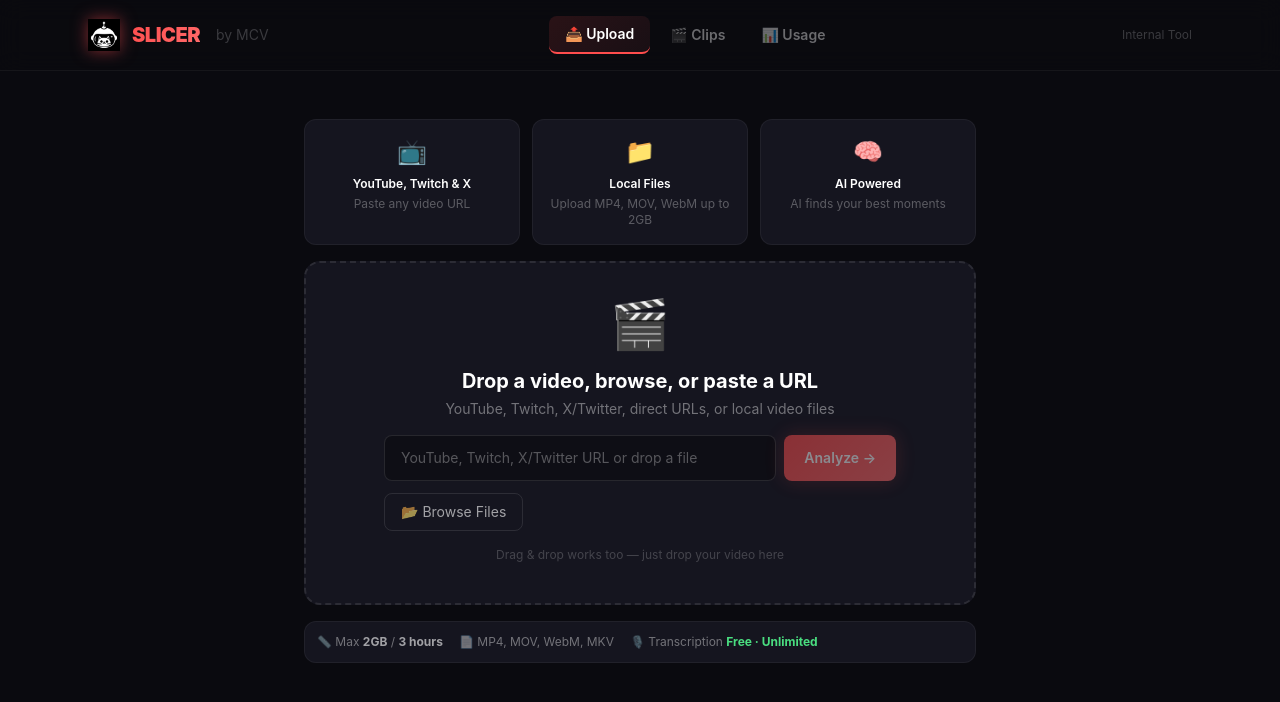
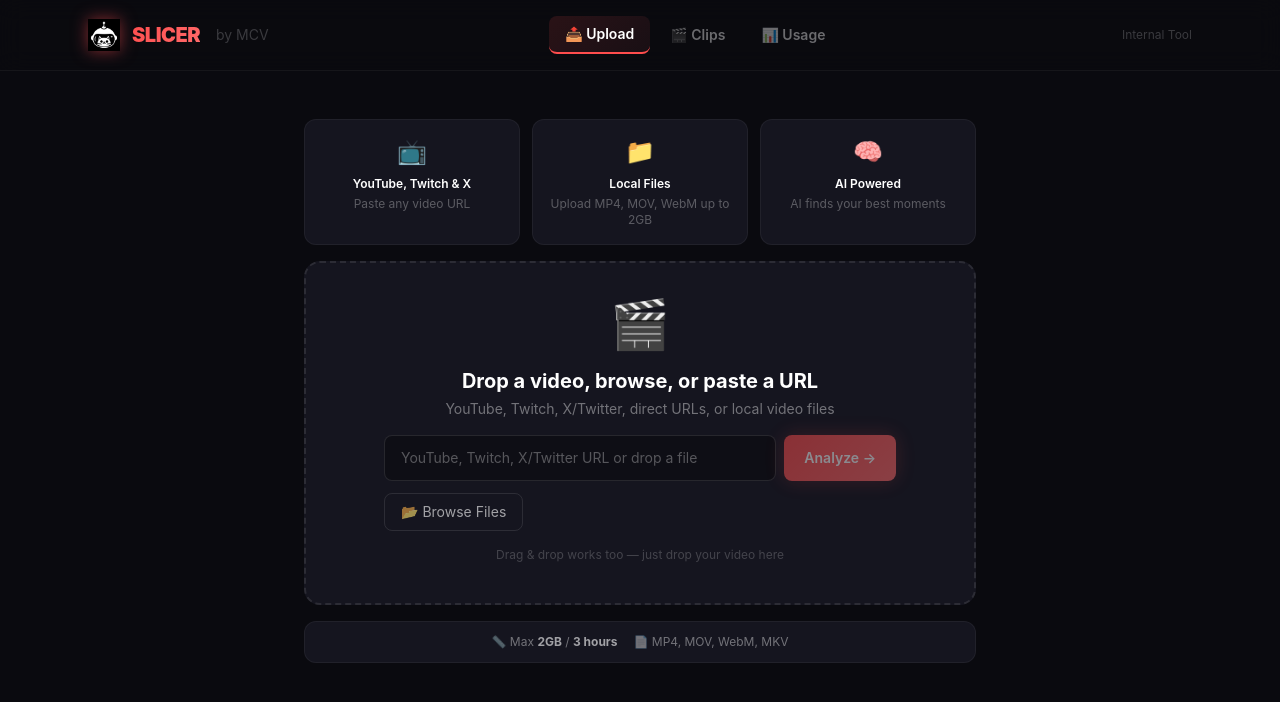
Before and after one commit to ClassicsCrypto/slicer, a Next.js app: page /dashboard in a window 1280 px wide. Shown: the top 702 px of the page. Built offline with nearby package versions, Linux system fonts and the light colour scheme.

Commit message:
fix: remove transcription line from limits, aggressive clips refresh on tab switch

```diff
--- a/components/dashboard/ClipsGallery.tsx
+++ b/components/dashboard/ClipsGallery.tsx
@@ -556,7 +556,13 @@ export default function ClipsGallery({ initialJobs = [] }: ClipsGalleryProps) {
   }, [])
 
   useEffect(() => {
+    // Fetch immediately + after short delays to catch newly completed jobs
     fetchJobs()
+    const t1 = setTimeout(fetchJobs, 1500)
+    const t2 = setTimeout(fetchJobs, 4000)
+    // Then auto-refresh every 15s
+    const interval = setInterval(fetchJobs, 15000)
+    return () => { clearTimeout(t1); clearTimeout(t2); clearInterval(interval) }
   }, [fetchJobs])
 
   // Also merge initialJobs (from onJobCreated) into state
--- a/components/dashboard/UploadTab.tsx
+++ b/components/dashboard/UploadTab.tsx
@@ -536,11 +536,10 @@ export default function UploadTab({ onJobCreated }: UploadTabProps) {
       </div>
 
       {/* Limits info */}
-      <div className="mt-4 rounded-xl p-3 border border-white/5 flex items-center justify-between" style={{ background: '#15151F' }}>
+      <div className="mt-4 rounded-xl p-3 border border-white/5 flex items-center justify-center" style={{ background: '#15151F' }}>
         <div className="flex items-center gap-4 text-xs text-white/40">
           <span>📏 Max <strong className="text-white/60">2GB</strong> / <strong className="text-white/60">3 hours</strong></span>
           <span>📄 MP4, MOV, WebM, MKV</span>
-          <span>🎙️ Transcription <strong className="text-green-400">Free · Unlimited</strong></span>
         </div>
       </div>
 
```
